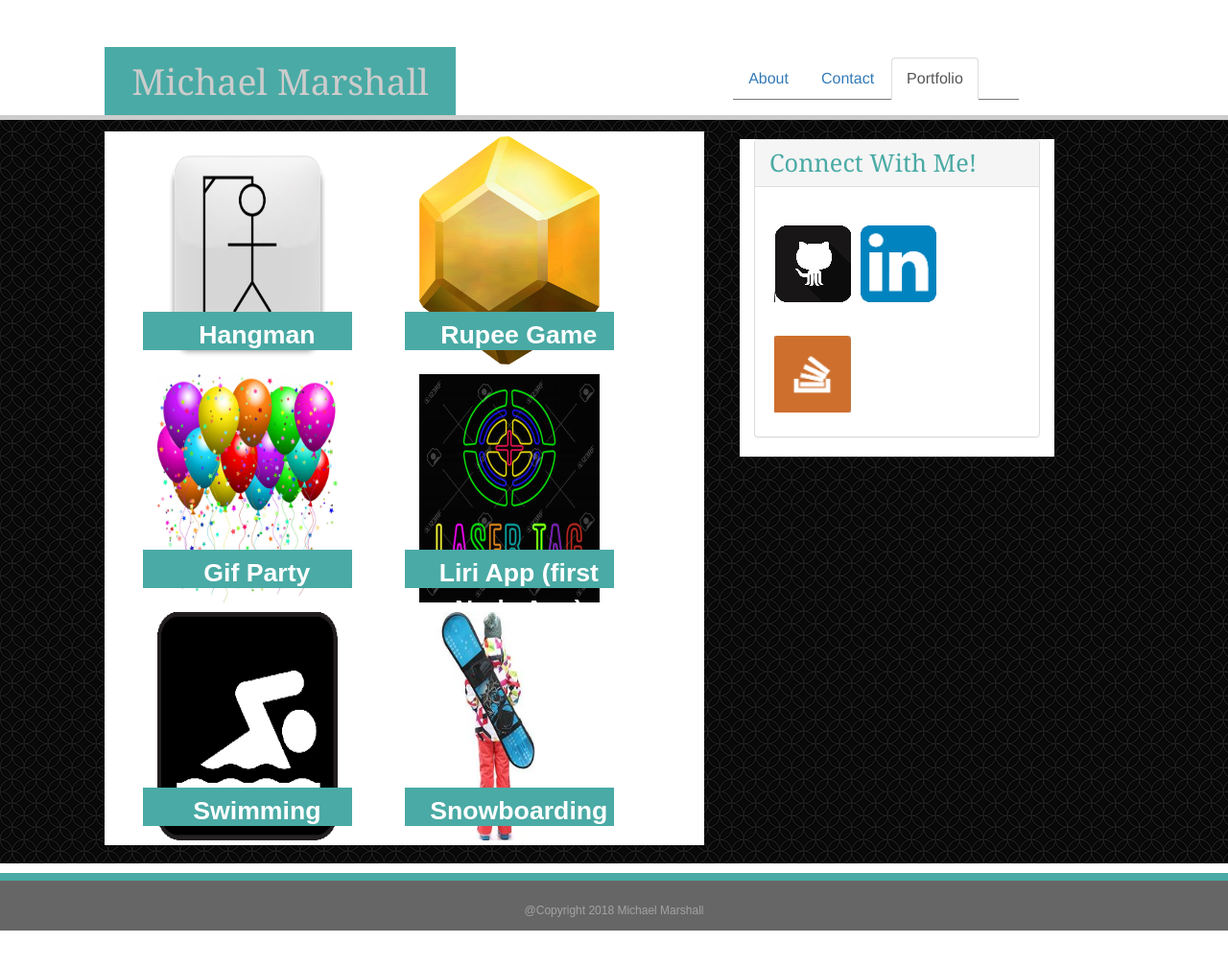
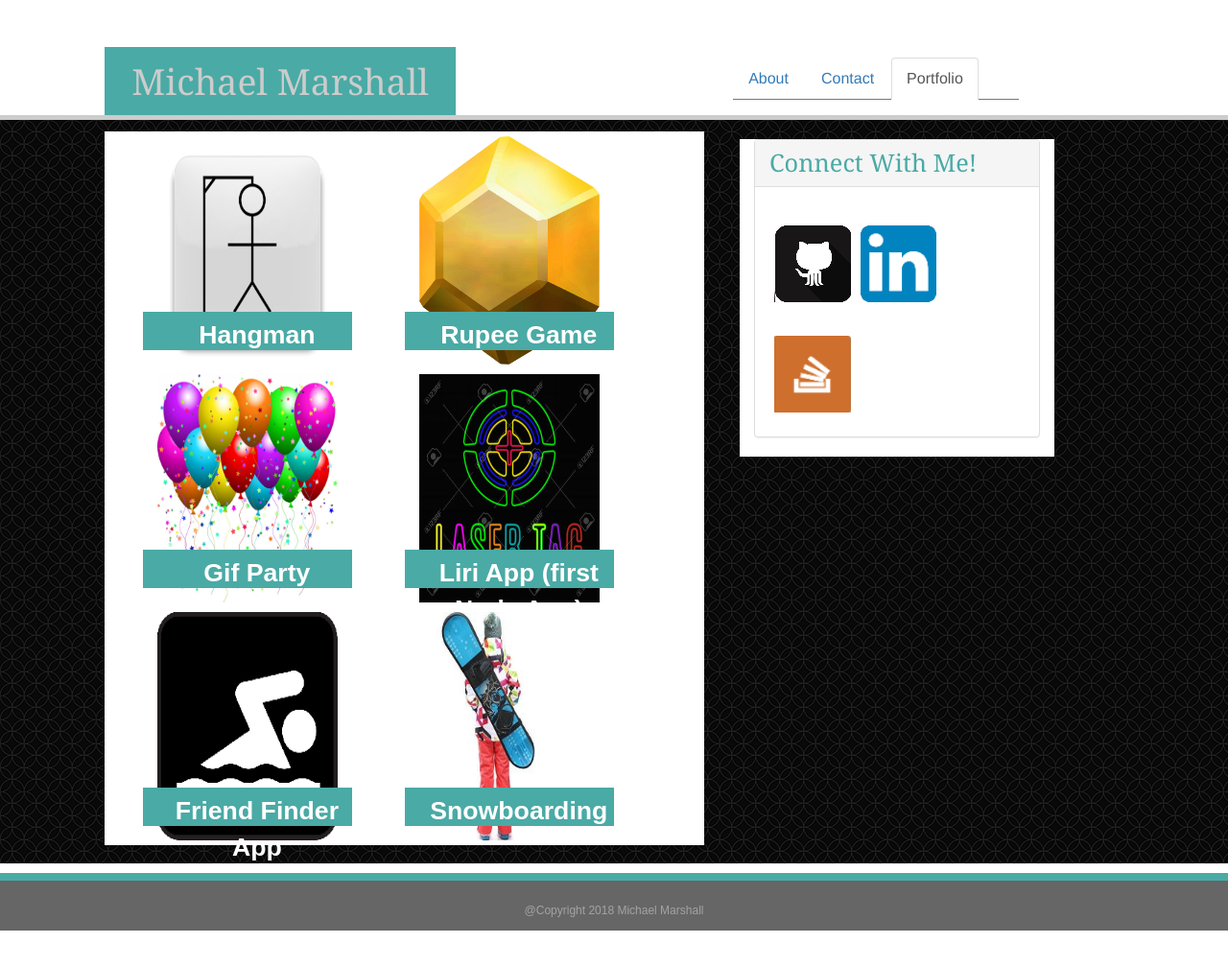
Before and after one commit to MarshQ/Bootstrap_Portfolio, a plain HTML site: page portfolio.html in a window 1280 px wide. Shown: the whole page at 96% size. Drawn offline with nearby package versions, Linux system fonts and the light colour scheme.

Commit message:
friend finder app link added

```diff
--- a/portfolio.html
+++ b/portfolio.html
@@ -84,9 +84,11 @@
                             <div class="col-md-1 col-sm-1 col-xs-1">
                             </div>
                             <div class="col-md-4 col-sm-4 col-xs-4 alpha">
+                                <a href="https://github.com/MarshQ/friendfinder">
                                 <img class="sizing img-responsive" src="assets/images/swimming.png">
+                                </a>
                                 <div class="discription">
-                                    <p>Swimming</p>
+                                    <p>Friend Finder App</p>
                                 </div>
                             </div>
                             <div class="col-md-1 col-sm-1 col-xs-1">
```
